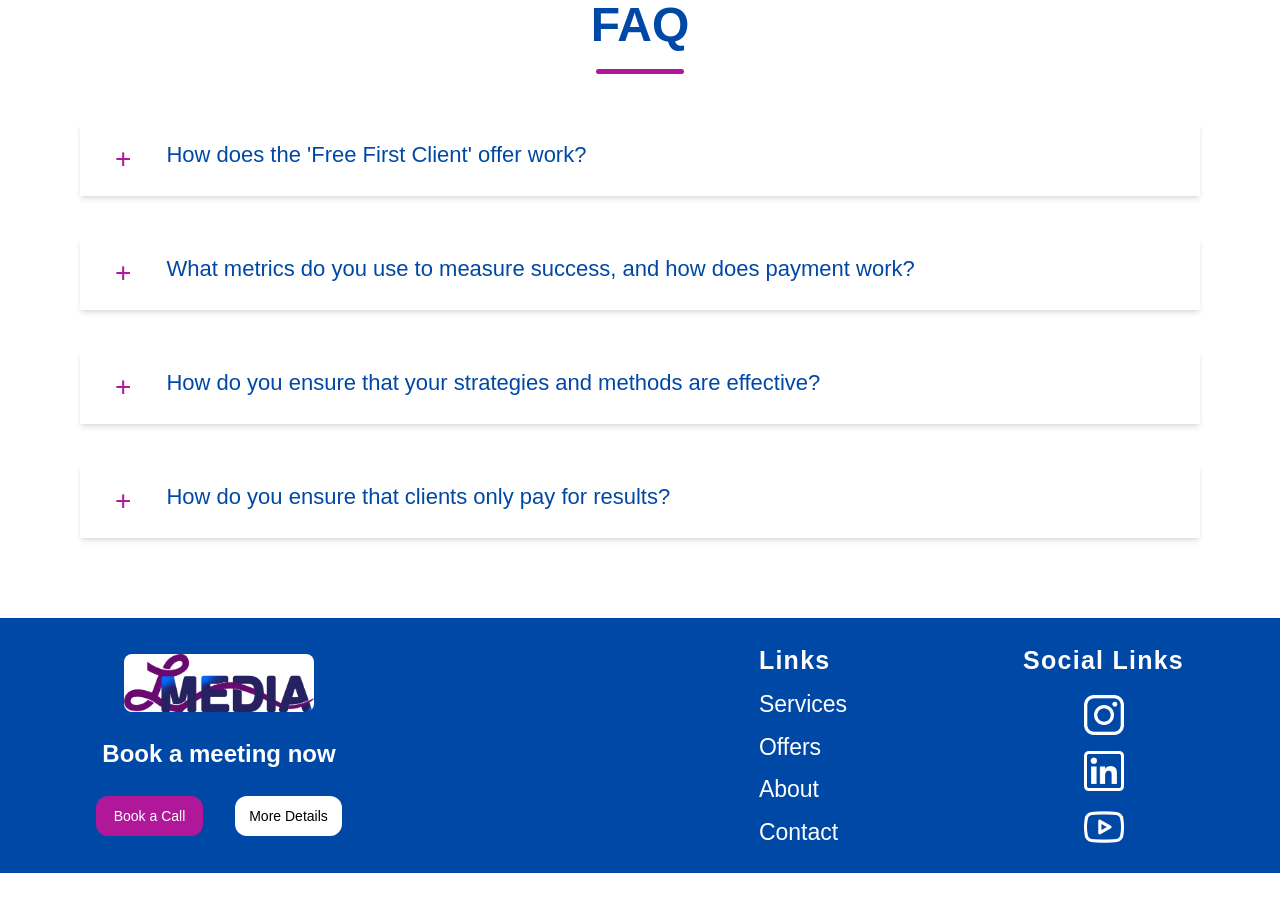
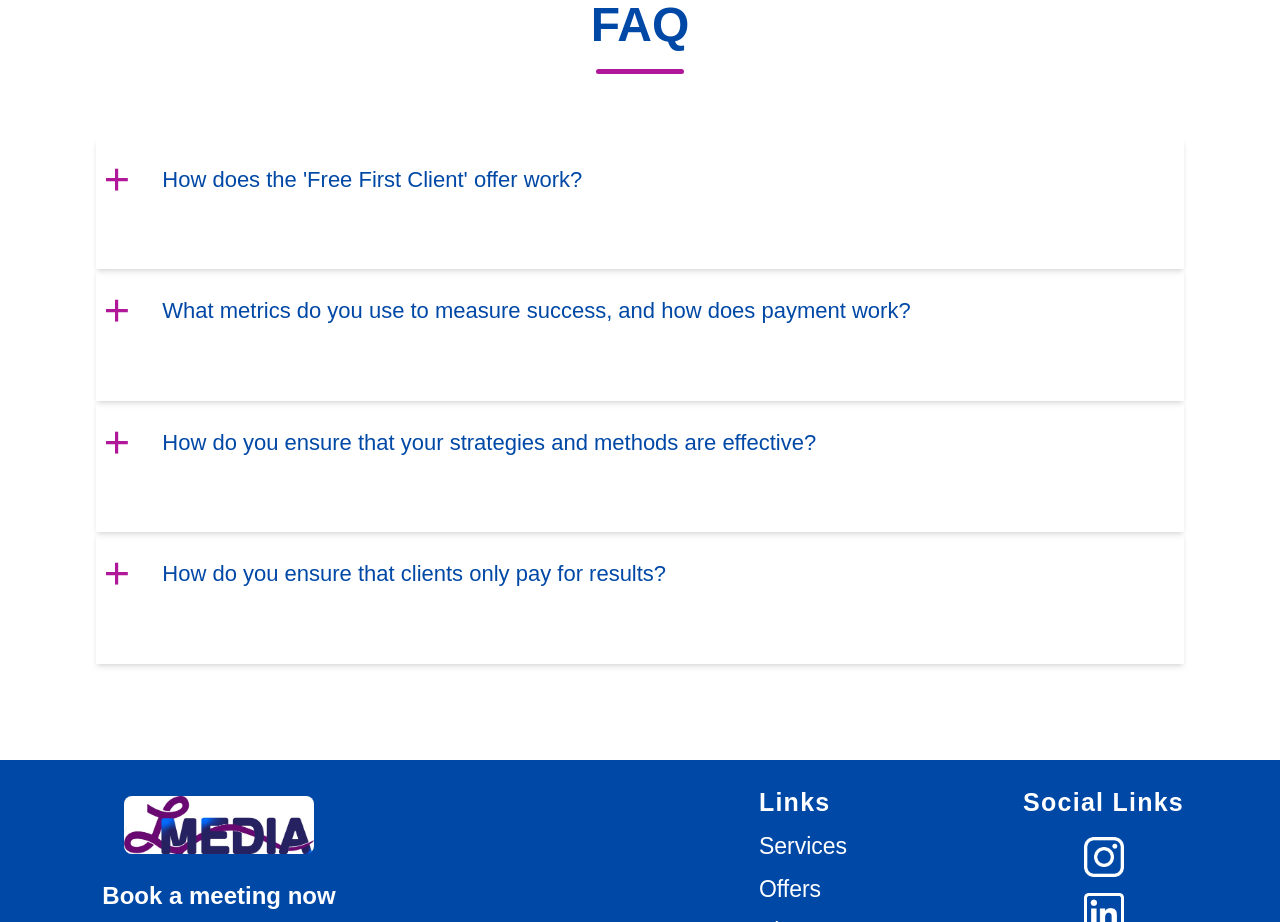
Before and after one commit to ayouub-bk/LoschMedia_Agency, a React (Vite) app: page / in a window 1280 px wide. Shown: the part 4820-5742 px from the top of the page. Before the commit the page ends 5693 px from the top, so only its background shows below. Built offline with nearby package versions, Linux system fonts and the light colour scheme.

Commit message:
fixed FAQ section

```diff
--- /dev/null
+++ b/src/Components/Ui/Accordion.jsx
@@ -0,0 +1,60 @@
+import React, { useState, useRef, useEffect } from "react";
+
+const Accordion = ({ Q, A, Index }) => {
+  const [open, setOpen] = useState(false);
+  console.log(open);
+
+  const contentHeight = useRef(0);
+
+  useEffect(() => {
+    contentHeight.current = A.reduce((acc, answer) => {
+      const answerEl = document.querySelector(
+        `.answer-content[data-id="${answer.id}"]`
+      ); // Use unique IDs if available
+      if (answerEl) {
+        acc += answerEl.offsetHeight;
+      }
+      return acc;
+    }, 0);
+  }, [A]);
+
+  return (
+    <div className="p-2 shadow-md  w-full   ">
+      <button
+        className="flex items-center gap-4     "
+        onClick={() => setOpen(!open)}
+      >
+        <span
+          className={`mr-4 text-[45px]  transform rotate-90 transition duration-500  ease-out text-highlight ${
+            open && `!rotate-180  `
+          }  `}
+        >
+          {" "}
+          {open ? "-" : "+"}{" "}
+        </span>
+        <span className="text-secondary text-[22px]  ">{Q}</span>
+      </button>
+      <div
+        className={` overflow-hidden transition-all duration-700 ease-in-out   flex flex-col gap-4 p-6 ${
+          open
+            ? `h-${contentHeight.current}px opacity-100  `
+            : `opacity-0 h-0  `
+        }  `}
+      >
+        {A.map((answer, index) => {
+          return (
+            <div
+              key={Index}
+              className="overflow-hidden mt-2   "
+              data-id={answer.index}
+            >
+              {answer}
+            </div>
+          );
+        })}
+      </div>
+    </div>
+  );
+};
+
+export default Accordion;
--- a/src/Components/sections/Faq.jsx
+++ b/src/Components/sections/Faq.jsx
@@ -1,41 +1,17 @@
 import React, { useState } from "react";
 import { FaqData } from "../../data";
+import Accordion from "../Ui/Accordion";
 const Faq = () => {
-  const [toggle, setToggle] = useState(null);
-  const toggleIndex = (index) => {
-    setToggle(toggle === index ? null : index);
-  };
   return (
     <>
       <div className="p-10 w-full flex flex-col items-center justify-center gap-14">
         <h1 className="highlighted-title text-secondary tablet:text-[48px] text-[39px] font-bold">
           FAQ
         </h1>
-        <div className="h-full flex flex-col gap-10">
+        <div className=" p-4">
           {FaqData.map((item, index) => {
             const { question, answer } = item;
-            return (
-              <div className="p-4 shadow-md" key={index}>
-                <div
-                  className="flex gap-4  cursor-pointer"
-                  onClick={() => toggleIndex(index)}
-                >
-                  <button className="text-[28px] text-highlight w-[5%]">
-                    {toggle === index ? "-" : "+"}
-                  </button>
-                  <h2 className="text-secondary text-[22px] align-text-top ">
-                    {question}
-                  </h2>
-                </div>
-                <div
-                  className={`${toggle === index ? "faq-open" : "faq-answer"}`}
-                >
-                  {answer.map((i, idx) => (
-                    <p key={idx}>{i}</p>
-                  ))}
-                </div>
-              </div>
-            );
+            return <Accordion Q={question} A={answer} />;
           })}
         </div>
       </div>
```
